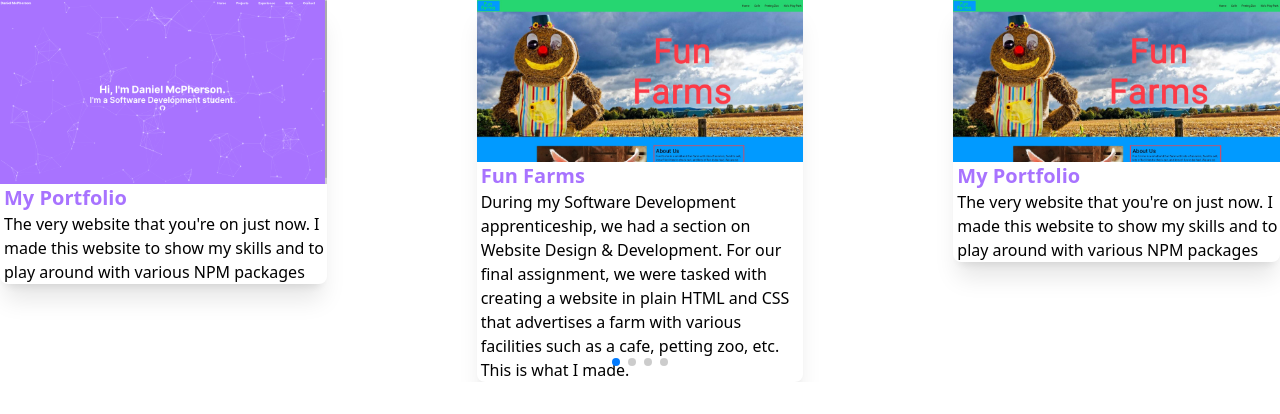
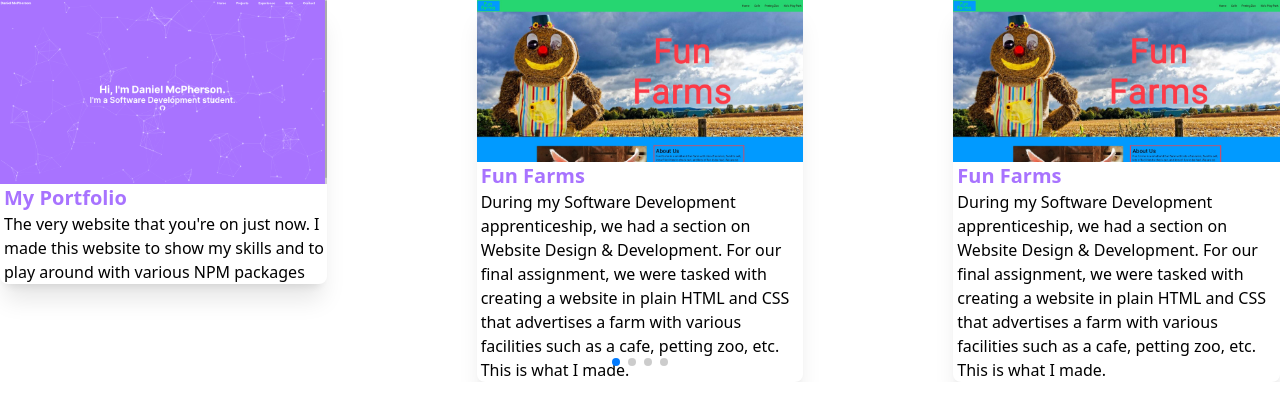
Before and after one commit to RangerVinven/Old-Old-Portfolio, a Next.js app: page /components/ProjectSwiper in a window 1280 px wide. Shown: the top 414 px of the page. Built offline with nearby package versions, Linux system fonts and the light colour scheme.

Commit message:
Made the ProjectCards use the projectInfo.ts data

```diff
--- a/pages/components/ProjectSwiper.tsx
+++ b/pages/components/ProjectSwiper.tsx
@@ -5,6 +5,9 @@ import { Pagination } from "swiper"
 // Import Swiper styles
 import 'swiper/css';
 import 'swiper/css/pagination';
+
+import { portfolio } from "../../projectInfo";
+import { funFarms } from "../../projectInfo";
 
 import ProjectCard from './ProjectCard';
 
@@ -18,12 +21,12 @@ export default function ProjectSwiper() {
 		pagination={{clickable: true}}
 		scrollbar={{draggable: true}}
 		className="h-full">
-			<SwiperSlide><ProjectCard imageAddress="/images/portfolio.jpg" title="My Portfolio" description="The very website that you're on just now. I made this website to show my skills and to play around with various NPM packages" githubLink="https://github.com/RangerVinven/Portfolio" /></SwiperSlide>
-			<SwiperSlide><ProjectCard imageAddress="/images/funFarms.jpg" title="Fun Farms" description="During my Software Development apprenticeship, we had a section on Website Design & Development. For our final assignment, we were tasked with creating a website in plain HTML and CSS that advertises a farm with various facilities such as a cafe, petting zoo, etc. This is what I made." githubLink="https://github.com/RangerVinven/Fun-Farms" /></SwiperSlide>
-			<SwiperSlide><ProjectCard imageAddress="/images/funFarms.jpg" title="My Portfolio" description="The very website that you're on just now. I made this website to show my skills and to play around with various NPM packages" githubLink="https://github.com/RangerVinven/Portfolio" /></SwiperSlide>
-			<SwiperSlide><ProjectCard imageAddress="/images/funFarms.jpg" title="My Portfolio" description="The very website that you're on just now. I made this website to show my skills and to play around with various NPM packages" githubLink="https://github.com/RangerVinven/Portfolio" /></SwiperSlide>
-			<SwiperSlide><ProjectCard imageAddress="/images/funFarms.jpg" title="My Portfolio" description="The very website that you're on just now. I made this website to show my skills and to play around with various NPM packages" githubLink="https://github.com/RangerVinven/Portfolio" /></SwiperSlide>
-			<SwiperSlide><ProjectCard imageAddress="/images/funFarms.jpg" title="My Portfolio" description="The very website that you're on just now. I made this website to show my skills and to play around with various NPM packages" githubLink="https://github.com/RangerVinven/Portfolio" /></SwiperSlide>
+			<SwiperSlide><ProjectCard imageAddress={portfolio.imageAddress} title={portfolio.title} description={portfolio.description} githubLink={portfolio.githubLink} /></SwiperSlide>
+			<SwiperSlide><ProjectCard imageAddress={funFarms.imageAddress} title={funFarms.title} description={funFarms.description} githubLink={funFarms.githubLink} /></SwiperSlide>
+			<SwiperSlide><ProjectCard imageAddress={funFarms.imageAddress} title={funFarms.title} description={funFarms.description} githubLink={funFarms.githubLink} /></SwiperSlide>
+			<SwiperSlide><ProjectCard imageAddress={funFarms.imageAddress} title={funFarms.title} description={funFarms.description} githubLink={funFarms.githubLink} /></SwiperSlide>
+			<SwiperSlide><ProjectCard imageAddress={funFarms.imageAddress} title={funFarms.title} description={funFarms.description} githubLink={funFarms.githubLink} /></SwiperSlide>
+			<SwiperSlide><ProjectCard imageAddress={funFarms.imageAddress} title={funFarms.title} description={funFarms.description} githubLink={funFarms.githubLink} /></SwiperSlide>
 		</Swiper>
 	)
 }
```
